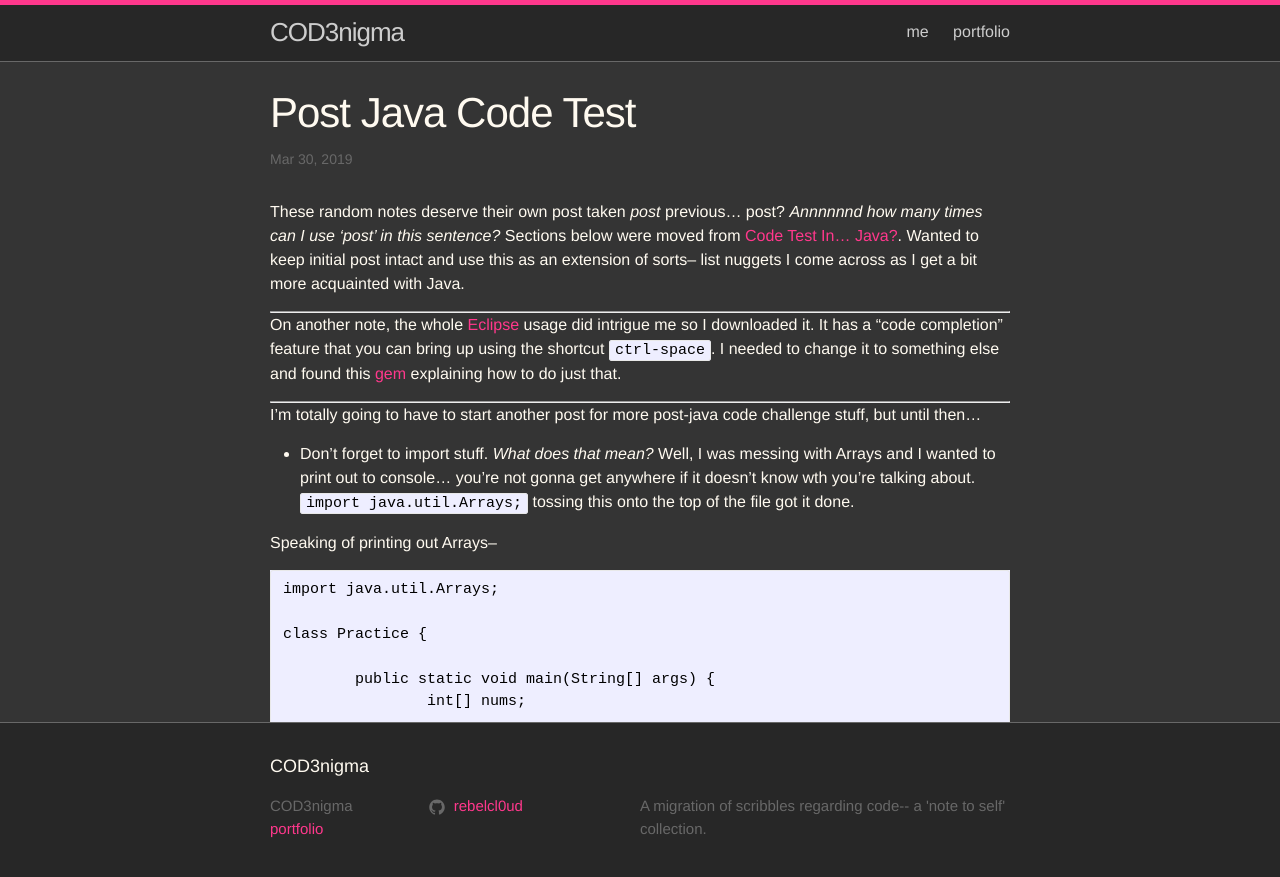
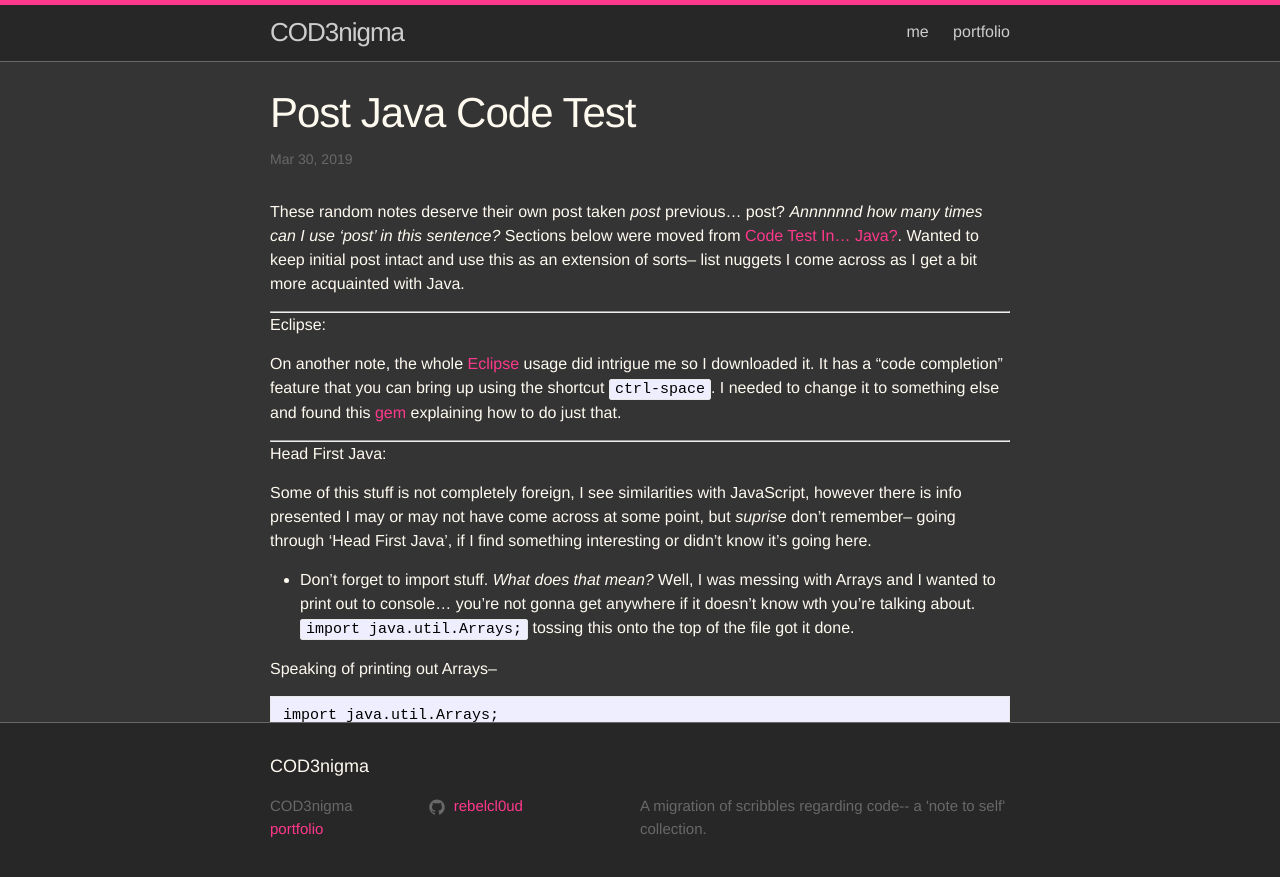
Before and after one commit to rebelcl0ud/blog, a Jekyll site: the page built from _posts/2019-03-30-[65]-post-java-code-test.markdown, in a window 1280 px wide and 900 px high. Shown: the top 877 px of the window. Built offline with Jekyll 4.4.1, drawn with Linux system fonts in a browser that asks for light colours.

Commit message:
update: titled sections

```diff
--- a/_posts/2019-03-30-[65]-post-java-code-test.markdown
+++ b/_posts/2019-03-30-[65]-post-java-code-test.markdown
@@ -8,11 +8,14 @@ categories: [java, junit]
 These random notes deserve their own post taken *post* previous... post? *Annnnnnd how many times can I use 'post' in this sentence?* Sections below were moved from [Code Test In... Java?](https://rebelcl0ud.github.io/blog/java/junit/2019/02/14/62-code-test-in-java.html). Wanted to keep initial post intact and use this as an extension of sorts-- list nuggets I come across as I get a bit more acquainted with Java.
 
 - - -
+Eclipse:
 
 On another note, the whole [Eclipse](https://www.eclipse.org/downloads/) usage did intrigue me so I downloaded it. It has a "code completion" feature that you can bring up using the shortcut `ctrl-space`. I needed to change it to something else and found this [gem](https://www.stefaanlippens.net/code_completion_shortcut_eclipse_osx/) explaining how to do just that.
 
 - - -
-I'm totally going to have to start another post for more post-java code challenge stuff, but until then...
+Head First Java:
+
+Some of this stuff is not completely foreign, I see similarities with JavaScript, however there is info presented I may or may not have come across at some point, but *suprise* don't remember-- going through 'Head First Java', if I find something interesting or didn't know it's going here.
 
   - Don't forget to import stuff. *What does that mean?* Well, I was messing with Arrays and I wanted to print out to console... you're not gonna get anywhere if it doesn't know wth you're talking about. `import java.util.Arrays;` tossing this onto the top of the file got it done.
 
```
